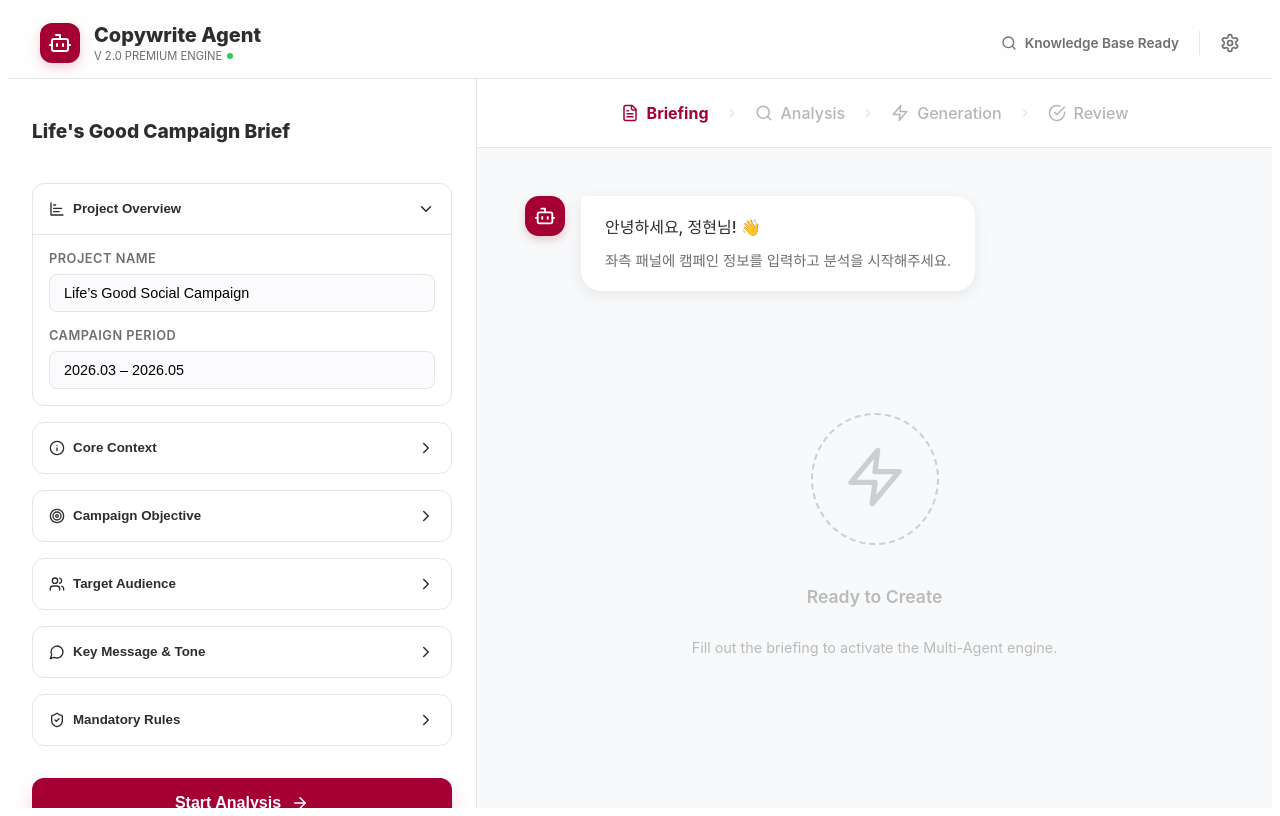
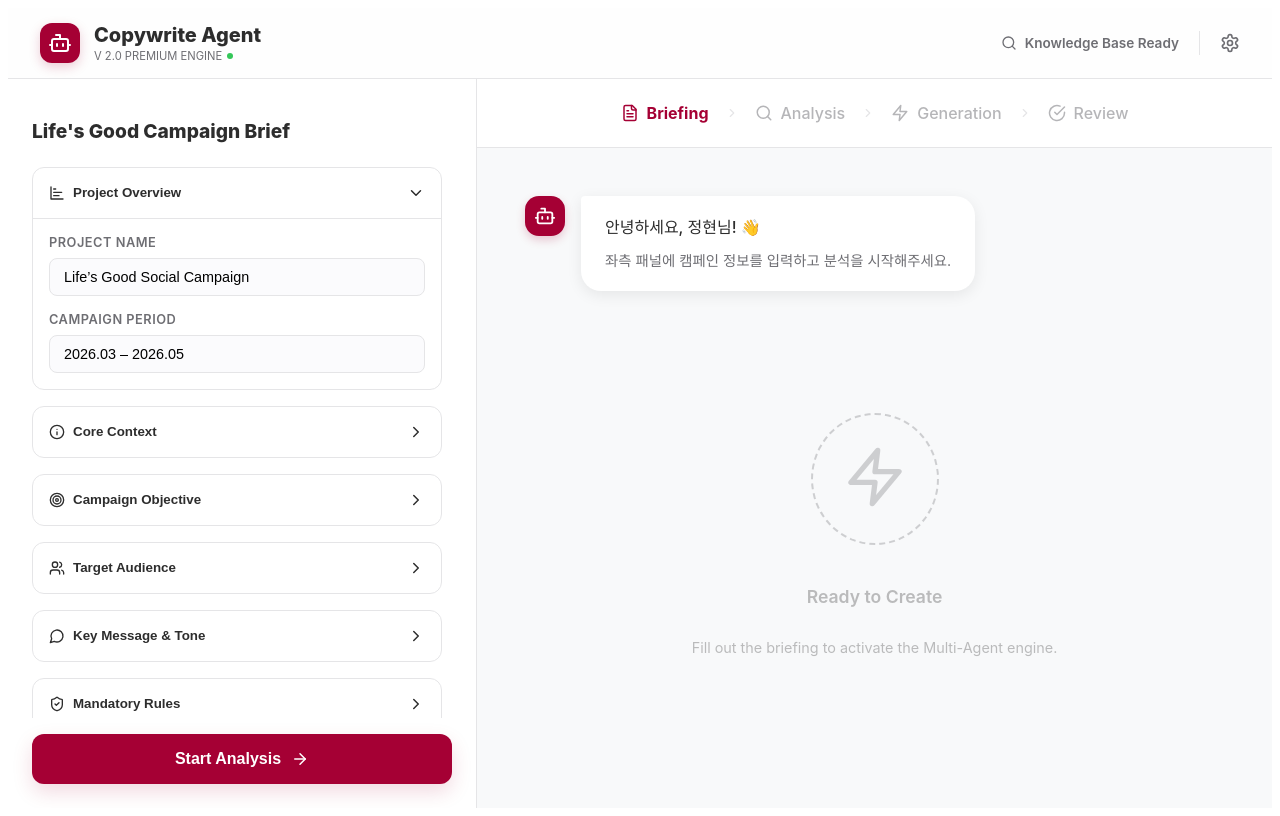
Before and after one commit to Jounghyunkim/copywright_agent_dev, a React (Vite) app in the folder frontend/: page / in a window 1280 px wide. Both pictures are taken after a click on the button "New Campaign". Built offline with nearby package versions, Linux system fonts and the light colour scheme.

Commit message:
Fix(Layout): Corrected sidebar collapse functionality and button positioning

```diff
--- a/frontend/src/components/BriefingForm.jsx
+++ b/frontend/src/components/BriefingForm.jsx
@@ -1,17 +1,17 @@
 import React, { useState } from 'react';
 import {
-  Globe, Users, Info, ChevronRight, Check, Zap, Hash, BarChartHorizontal,
-  Smile, Award, Target, MessageCircle, AlertTriangle, Star, ShieldCheck, Speaker, ThumbsUp, ArrowRight
+  Globe, Users, Info, ChevronRight, BarChartHorizontal,
+  Target, MessageCircle, ShieldCheck, ArrowRight
 } from 'lucide-react';
 import { COLORS } from '../styles/theme';
 
-// Accordion-style section component
-const BriefSection = ({ title, icon, children, defaultOpen = false }) => {
+const BriefSection = ({ title, icon, children, defaultOpen = false, isDisabled }) => {
   const [isOpen, setIsOpen] = useState(defaultOpen);
   return (
     <div style={{ border: `1px solid ${COLORS.BORDER}`, borderRadius: '12px', backgroundColor: isOpen ? COLORS.WHITE : 'transparent' }}>
       <button
         onClick={() => setIsOpen(!isOpen)}
+        disabled={isDisabled}
         style={{
           width: '100%',
           display: 'flex',
@@ -20,7 +20,7 @@ const BriefSection = ({ title, icon, children, defaultOpen = false }) => {
           padding: '1rem',
           border: 'none',
           background: 'none',
-          cursor: 'pointer',
+          cursor: isDisabled ? 'default' : 'pointer',
           fontWeight: 600,
           color: COLORS.TEXT_MAIN
         }}
@@ -36,19 +36,35 @@ const BriefSection = ({ title, icon, children, defaultOpen = false }) => {
   );
 };
 
-const BriefingForm = ({ onStartAnalysis, isAnalyzing, isDisabled }) => {
+const BriefingForm = ({ onStartAnalysis, isAnalyzing, isDisabled, isCollapsed }) => {
   const [activeTone, setActiveTone] = useState('Warm');
 
   const styles = {
     sidebar: {
-      width: '420px',
+      width: isCollapsed ? '0px' : '420px',
       backgroundColor: COLORS.SIDEBAR_BG,
       borderRight: `1px solid ${COLORS.BORDER}`,
-      padding: '1.5rem',
+      padding: isCollapsed ? '1.5rem 0' : '1.5rem',
+      display: 'flex',
+      flexDirection: 'column',
+      overflow: 'hidden',
+      transition: 'width 0.3s ease-in-out, padding 0.3s ease-in-out',
+      flexShrink: 0,
+    },
+    innerContainer: {
+        minWidth: '380px',
         display: 'flex',
         flexDirection: 'column',
         gap: '1rem',
+        height: '100%'
+    },
+    formContent: {
+        flex: 1,
         overflowY: 'auto',
+        display: 'flex',
+        flexDirection: 'column',
+        gap: '1rem',
+        paddingRight: '10px'
     },
     inputGroup: {
       display: 'flex',
@@ -79,18 +95,6 @@ const BriefingForm = ({ onStartAnalysis, isAnalyzing, isDisabled }) => {
       lineHeight: 1.6,
       border: `1px solid ${COLORS.BORDER}`
     },
-    checkboxGroup: {
-      display: 'flex',
-      flexDirection: 'column',
-      gap: '10px'
-    },
-    checkboxLabel: {
-      display: 'flex',
-      alignItems: 'center',
-      gap: '8px',
-      fontSize: '0.9rem',
-      cursor: 'pointer'
-    },
     toneGrid: {
       display: 'flex',
       flexWrap: 'wrap',
@@ -115,7 +119,6 @@ const BriefingForm = ({ onStartAnalysis, isAnalyzing, isDisabled }) => {
       fontWeight: 700,
       fontSize: '1rem',
       cursor: disabled ? 'not-allowed' : 'pointer',
-      marginTop: '1rem',
       display: 'flex',
       alignItems: 'center',
       justifyContent: 'center',
@@ -126,70 +129,45 @@ const BriefingForm = ({ onStartAnalysis, isAnalyzing, isDisabled }) => {
 
   return (
     <aside style={styles.sidebar}>
-      <h2 style={{ fontSize: '1.2rem', fontWeight: 800, color: COLORS.TEXT_MAIN, marginBottom: '1.5rem' }}>Life's Good Campaign Brief</h2>
+     <div style={styles.innerContainer}>
+      <h2 style={{ fontSize: '1.2rem', fontWeight: 800, color: COLORS.TEXT_MAIN, marginBottom: '0.5rem', paddingRight: '1.5rem' }}>Life's Good Campaign Brief</h2>
 
-      <BriefSection title="Project Overview" icon={<BarChartHorizontal size={16} />} defaultOpen={true}>
-        <div style={{ ...styles.inputGroup, opacity: isDisabled ? 0.7 : 1, pointerEvents: isDisabled ? 'none' : 'auto' }}>
+      <div style={{...styles.formContent, opacity: isDisabled ? 0.7 : 1, pointerEvents: isDisabled ? 'none' : 'auto'}}>
+        <BriefSection title="Project Overview" icon={<BarChartHorizontal size={16} />} defaultOpen={true} isDisabled={isDisabled}>
+          <div style={styles.inputGroup}>
             <label style={styles.label}>Project Name</label>
             <input style={styles.input} defaultValue="Life’s Good Social Campaign" disabled={isDisabled} />
           </div>
-        <div style={{ ...styles.inputGroup, opacity: isDisabled ? 0.7 : 1, pointerEvents: isDisabled ? 'none' : 'auto' }}>
+          <div style={styles.inputGroup}>
             <label style={styles.label}>Campaign Period</label>
             <input style={styles.input} defaultValue="2026.03 – 2026.05" disabled={isDisabled} />
           </div>
         </BriefSection>
 
-      <BriefSection title="Core Context" icon={<Info size={16} />}>
-        <div style={styles.infoBox}>
-          This campaign focuses on how LG's technology creates small moments of optimism in daily life, under the theme of **"Brave Optimism"**. The goal is to reinforce the "Life's Good" philosophy emotionally.
+        {/* ... Other sections with isDisabled passed ... */}
+        <BriefSection title="Core Context" icon={<Info size={16} />} isDisabled={isDisabled}>
+            <div style={styles.infoBox}>This campaign focuses on...</div>
+        </BriefSection>
+        <BriefSection title="Campaign Objective" icon={<Target size={16} />} isDisabled={isDisabled}>
+            {/* ... */}
+        </BriefSection>
+        <BriefSection title="Target Audience" icon={<Users size={16} />} isDisabled={isDisabled}>
+            {/* ... */}
+        </BriefSection>
+        <BriefSection title="Key Message & Tone" icon={<MessageCircle size={16} />} isDisabled={isDisabled}>
+            {/* ... */}
+        </BriefSection>
+        <BriefSection title="Mandatory Rules" icon={<ShieldCheck size={16} />} isDisabled={isDisabled}>
+            {/* ... */}
+        </BriefSection>
       </div>
-      </BriefSection>
-
-      <BriefSection title="Campaign Objective" icon={<Target size={16} />}>
-        <div style={{ ...styles.checkboxGroup, marginTop: '1rem', opacity: isDisabled ? 0.7 : 1, pointerEvents: isDisabled ? 'none' : 'auto' }}>
-          <label style={styles.checkboxLabel}><input type="checkbox" defaultChecked disabled={isDisabled}/> Strengthen brand's emotional story</label>
-          <label style={styles.checkboxLabel}><input type="checkbox" defaultChecked disabled={isDisabled}/> Encourage organic social sharing</label>
-          <label style={styles.checkboxLabel}><input type="checkbox" disabled={isDisabled} /> Drive product feature awareness</label>
-        </div>
-      </BriefSection>
-
-      <BriefSection title="Target Audience" icon={<Users size={16} />}>
-        <div style={styles.infoBox}>
-          **Primary:** Global 20-30s who value brand philosophy.<br/>
-          **Mindset:** They prefer meaningful daily experiences over a perfect life.
-        </div>
-      </BriefSection>
-
-      <BriefSection title="Key Message & Tone" icon={<MessageCircle size={16} />}>
-         <div style={styles.inputGroup}>
-            <label style={styles.label}>Core Message (Focal Point)</label>
-            <div style={styles.infoBox}>
-              LG enables a better life by practicing optimism. Our technology makes everyday moments more meaningful.
-            </div>
-          </div>
-          <div style={{ ...styles.inputGroup, opacity: isDisabled ? 0.7 : 1, pointerEvents: isDisabled ? 'none' : 'auto' }}>
-            <label style={styles.label}>Tone & Voice</label>
-            <div style={styles.toneGrid}>
-              {['Warm', 'Human', 'Optimistic', 'Meaningful', 'Confident'].map(t => (
-                <button key={t} disabled={isDisabled} onClick={() => setActiveTone(t)} style={styles.toneTag(activeTone === t)}>{t}</button>
-              ))}
-            </div>
-          </div>
-      </BriefSection>
-
-      <BriefSection title="Mandatory Rules" icon={<ShieldCheck size={16} />}>
-         <div style={{ ...styles.checkboxGroup, marginTop: '1rem', opacity: isDisabled ? 0.7 : 1, pointerEvents: isDisabled ? 'none' : 'auto' }}>
-          <label style={styles.checkboxLabel}><input type="checkbox" defaultChecked disabled={isDisabled}/> Include "Life's Good" brand line</label>
-          <label style={styles.checkboxLabel}><input type="checkbox" defaultChecked disabled={isDisabled}/> Optimize for Social Media (Insta, TikTok)</label>
-          <label style={styles.checkboxLabel}><input type="checkbox" defaultChecked disabled={isDisabled}/> Ensure global cultural neutrality</label>
-        </div>
-      </BriefSection>
 
       {!isDisabled && (
         <button style={styles.primaryBtn(isAnalyzing)} onClick={onStartAnalysis} disabled={isAnalyzing}>
-          {isAnalyzing ? 'Analyzing...' : 'Start Analysis'} <ArrowRight size={18} />
+          {isAnalyzing ? 'Analyzing...' : <>Start Analysis <ArrowRight size={18} /></>}
         </button>
       )}
+      </div>
     </aside>
   );
 };
--- a/frontend/src/pages/Editor.jsx
+++ b/frontend/src/pages/Editor.jsx
@@ -3,7 +3,7 @@ import BriefingForm from '../components/BriefingForm';
 import WorkflowStepper from '../components/WorkflowStepper';
 import SidebarToggle from '../components/SidebarToggle';
 import { InitialView, ResultView } from '../components/EditorViews';
-import { mockAnalysisResult } from '../data/mockData'; // Assuming mock data is moved
+import { mockAnalysisResult } from '../data/mockData';
 
 const Editor = () => {
   const [step, setStep] = useState(1);
```
Lines whose indentation alone changed are shown as unchanged.
